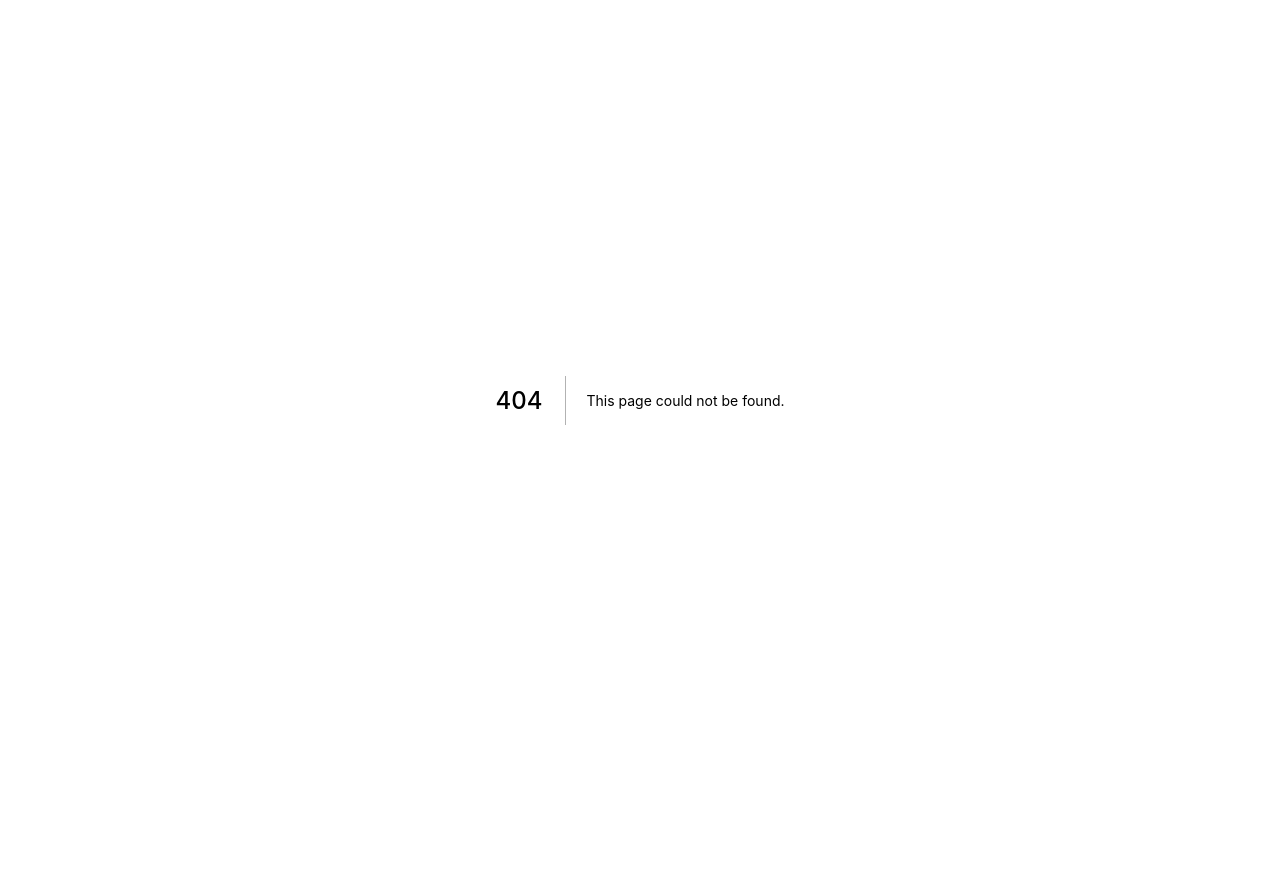
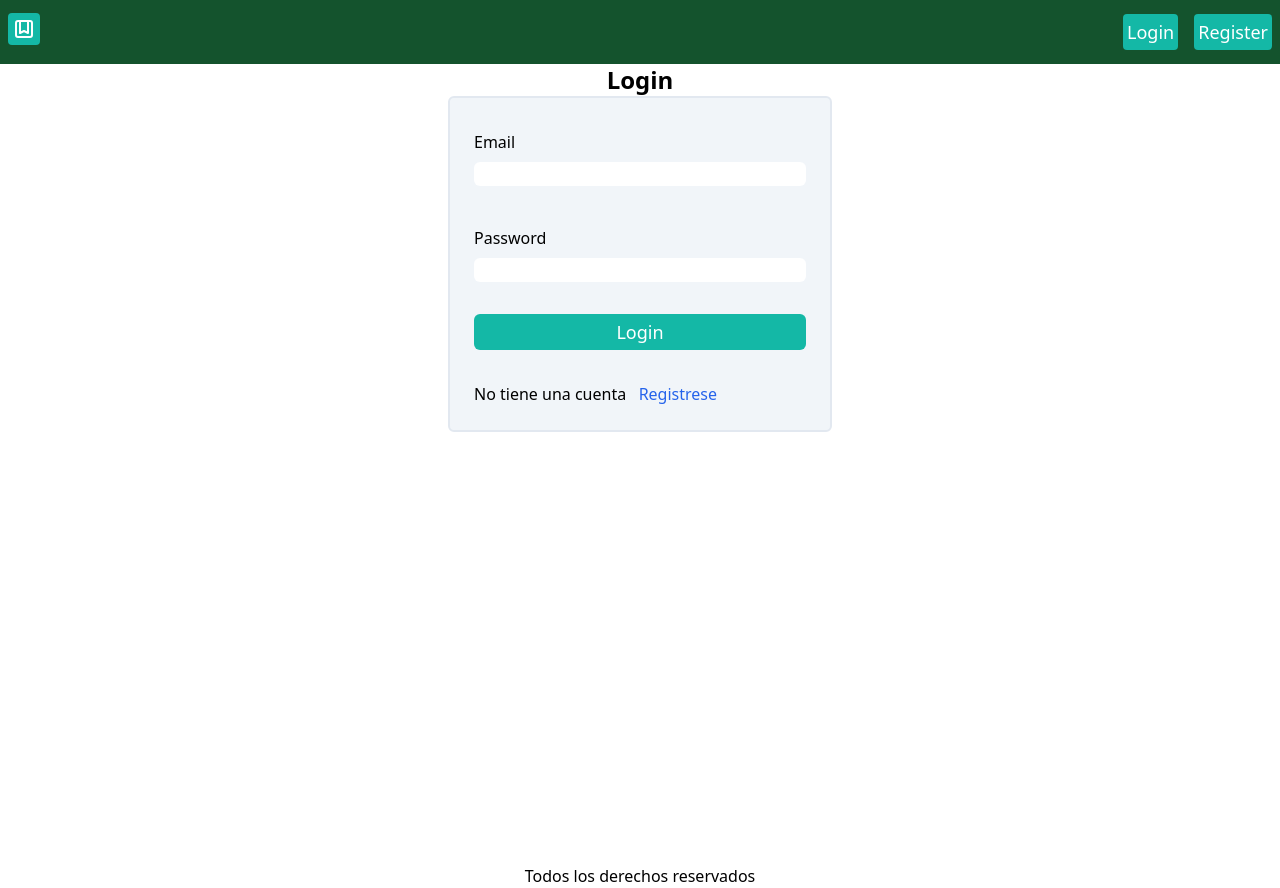
Before and after one commit to enrique1994mex/books_invent, a Next.js app: page /login in a window 1280 px wide. Before the commit this address had no page. Before the commit the page ends 800 px from the top, so only its background shows below. Built offline with nearby package versions, Linux system fonts and the light colour scheme.

Commit message:
Se creo el componente login, parte frontend

```diff
--- a/components/Layout.js
+++ b/components/Layout.js
@@ -21,7 +21,7 @@ export default function Layout({title, children}) {
                     <li className=''><NextLink href='/register'><a className='text-white bg-teal-500 cursor-pointer rounded inline-block mx-2 p-1 text-lg hover:bg-teal-600'>Register</a></NextLink></li>
                 </ul>
             </div>
-            <div>
+            <div className='h-screen'>
                 {children}
             </div>
             <footer>
--- /dev/null
+++ b/pages/login.js
@@ -0,0 +1,29 @@
+import Layout from "../components/Layout";
+import NextLink from 'next/link';
+
+export default function Login() {
+
+    return(
+        <Layout>
+            <div className="h-full my-auto">
+                <h1 className="text-center text-2xl font-semibold">Login</h1>
+                <form className="max-w-sm mx-auto bg-slate-100 rounded-md border-2 border-slate-200">
+                    <div className="m-4 p-2">
+                        <label className="w-full inline-block my-2" for="email">Email</label>
+                        <input className="w-full bg-white focus:outline-none rounded-md focus:ring focus:ring-teal-500 focus:border-teal-500" id="email" type="email"></input>
+                    </div>
+                    <div className="m-4 p-2">
+                        <label className="w-full inline-block my-2" for="password">Password</label>
+                        <input className="w-full bg-white focus:outline-none rounded-md focus:ring focus:ring-teal-500 focus:border-teal-500" id="password" type="password"></input>
+                    </div>
+                    <div className="m-4 p-2">
+                        <button className="bg-teal-500 w-full text-white rounded-md text-lg py-1" type="submit">Login</button>
+                    </div>
+                    <div className="m-4 p-2">
+                        No tiene una cuenta &nbsp; <NextLink href='/register'><a className="text-blue-600 hover:underline">Registrese</a></NextLink>
+                    </div>
+                </form>
+            </div>
+        </Layout>
+    )
+}
```
